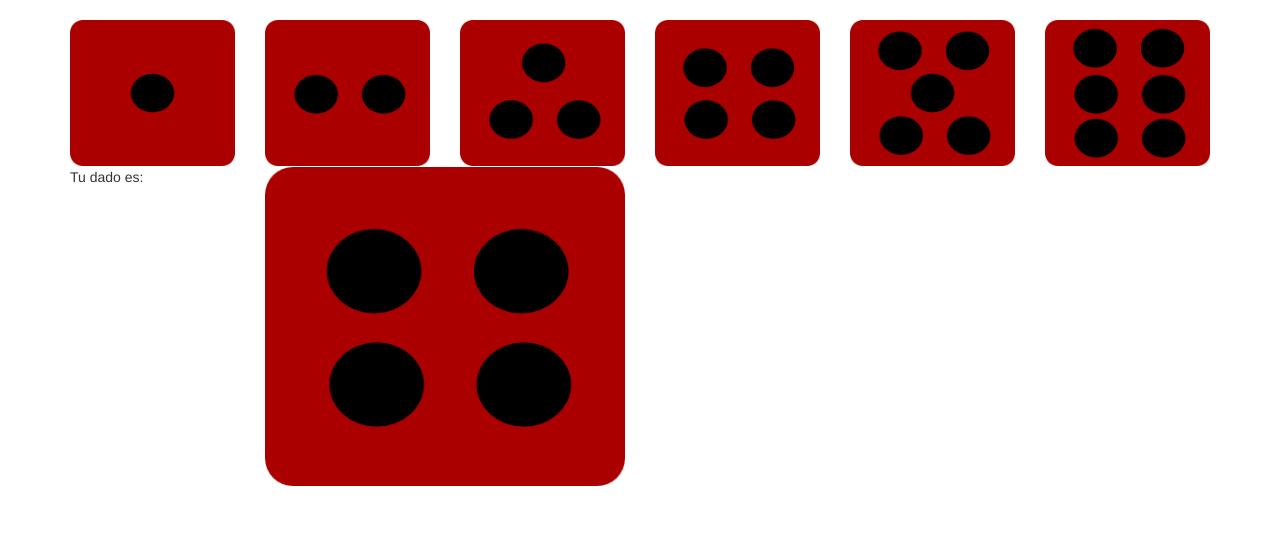
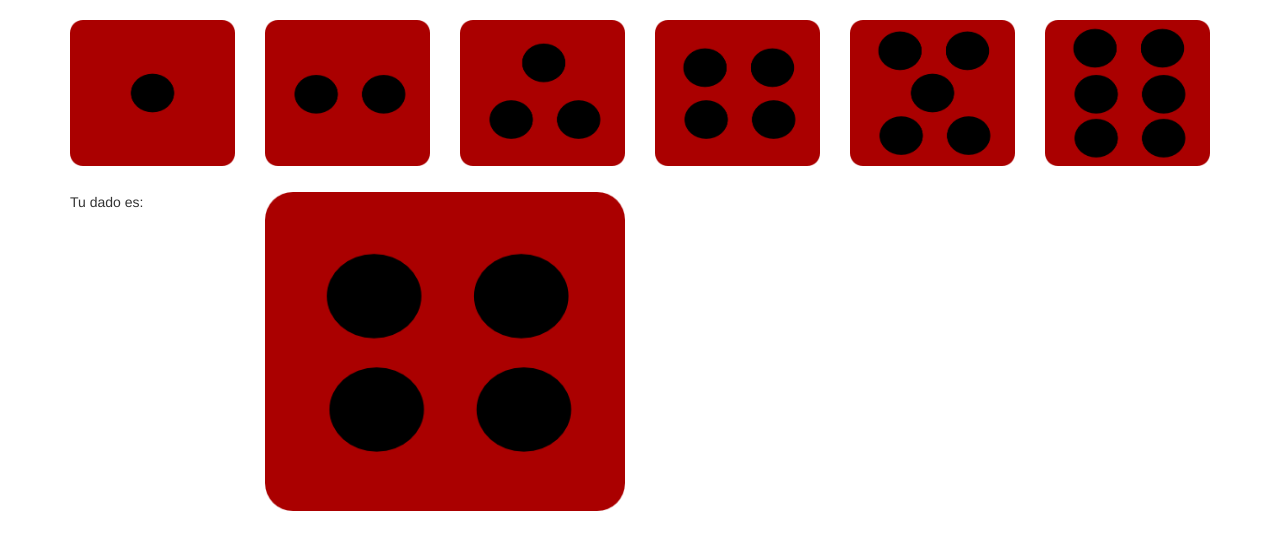
Before and after one commit to victorvte/phpprojects, a PHP site: page / in a window 1280 px wide. Shown: the part 52-602 px from the top of the page. Run offline with PHP 8.4, Linux system fonts and the light colour scheme; some libraries are stand-ins or nearby versions.

Commit message:
terminado randomize dado y añadido padding

```diff
--- a/MathDiceMini/css/estilo.css
+++ b/MathDiceMini/css/estilo.css
@@ -1,3 +1,7 @@
 #uno{
     background-image: url("imagenes/dado1.png");
 }
+
+#numRandom{
+    padding-top: 25px;
+}
--- a/MathDiceMini/index.php
+++ b/MathDiceMini/index.php
@@ -11,7 +11,7 @@
   <link rel="stylesheet" href="https://maxcdn.bootstrapcdn.com/bootstrap/3.3.5/css/bootstrap.min.css">
   <script src="https://ajax.googleapis.com/ajax/libs/jquery/1.11.3/jquery.min.js"></script>
   <script src="https://maxcdn.bootstrapcdn.com/bootstrap/3.3.5/js/bootstrap.min.js"></script>
-  <link rel="stylesheet" type="text/css" href="/css/estilo.css">
+  <link rel="stylesheet" type="text/css" href="css/estilo.css">
 </head>
 <body>
 
@@ -49,7 +49,7 @@
     <div class="col-sm-2"> </div>
     <div class="col-sm-4"> </div>
   </div>
-  <div class="row">
+  <div class="row" id="numRandom">
     <div class="col-sm-2"> Tu dado es: </div>
     <div class="col-sm-4"> <img src="imagenes/dado<?= $numeroDado ?>.png" class="img-responsive"></div>
   </div>
```
